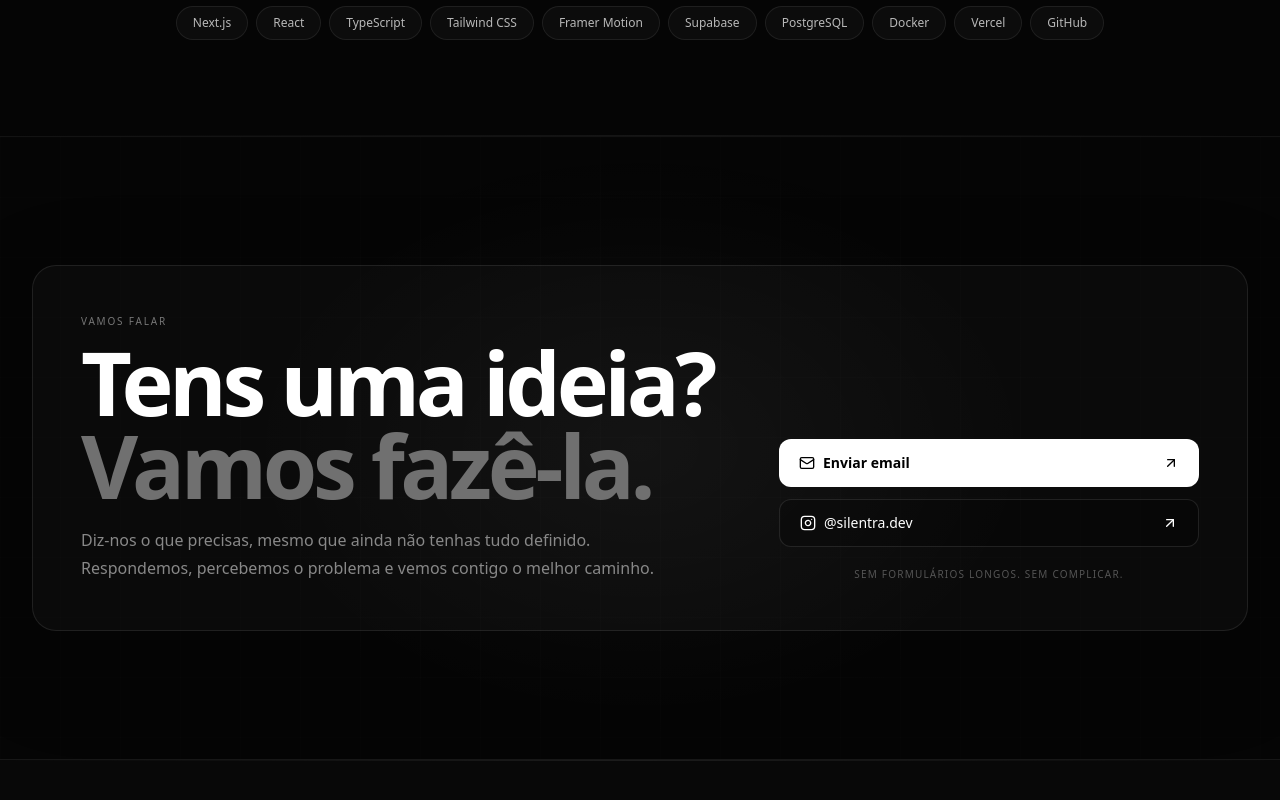
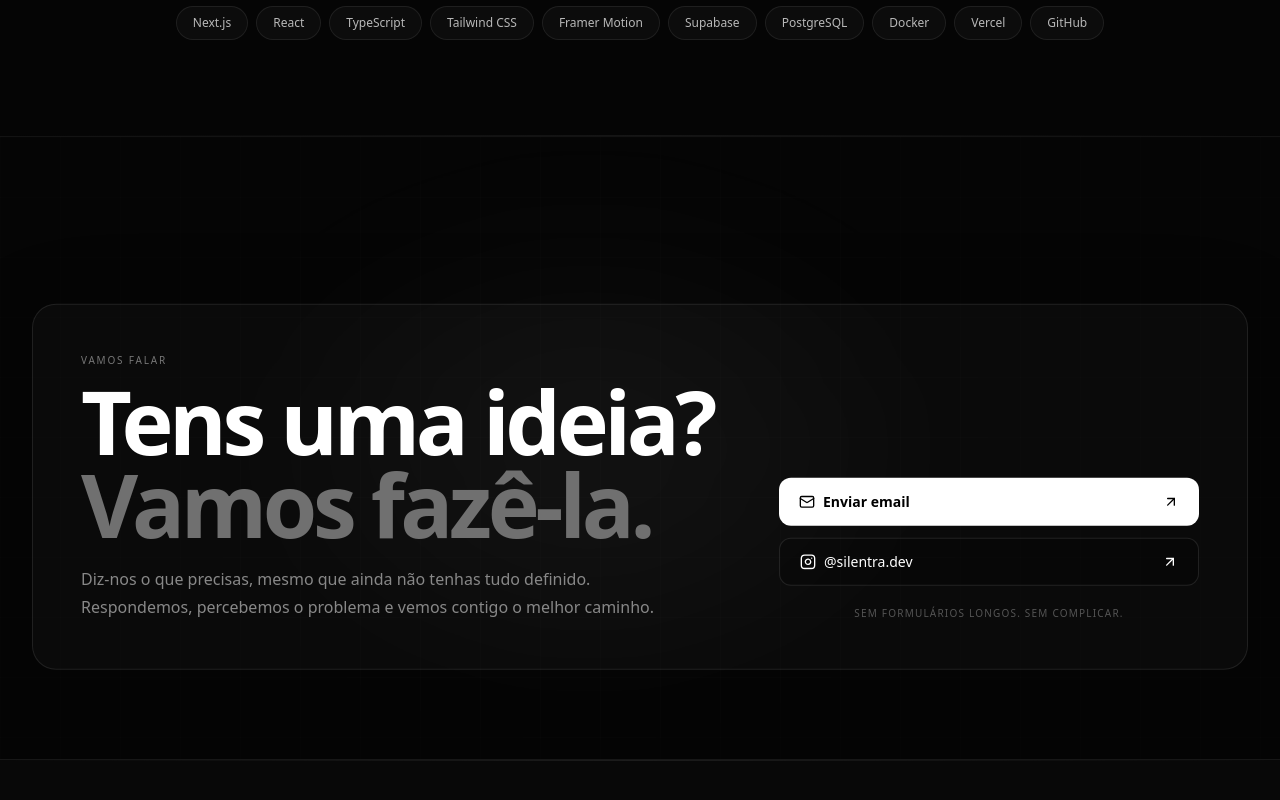
Before and after one commit to martimfm1/silentra-web, a Next.js app: page / in a window 1280 px wide. Shown: the part 5140-5940 px from the top of the page. Built offline with nearby package versions, Linux system fonts and the light colour scheme.

Commit message:
Add scroll-linked CTA motion

```diff
--- a/components/cta.tsx
+++ b/components/cta.tsx
@@ -1,35 +1,34 @@
 "use client";
 
-import { motion } from "framer-motion";
+import { useRef } from "react";
+import { motion, useScroll, useTransform } from "framer-motion";
 import { ArrowUpRight, Instagram, Mail } from "lucide-react";
 
 const email = "mailto:silentra.contact@gmail.com";
 const instagram = "https://www.instagram.com/silentra.dev/";
 
 export function CTA() {
+  const sectionRef = useRef<HTMLElement>(null);
+  const { scrollYProgress } = useScroll({ target: sectionRef, offset: ["start end", "end start"] });
+  const panelY = useTransform(scrollYProgress, [0, 1], [55, -55]);
+  const glowScale = useTransform(scrollYProgress, [0, 0.5, 1], [0.85, 1.1, 0.9]);
+  const glowX = useTransform(scrollYProgress, [0, 1], ["-8%", "8%"]);
+
   return (
-    <section id="contact" className="relative overflow-hidden border-t border-white/[0.06] py-24 sm:py-28 lg:py-32" aria-label="Contactar a Silentra">
-      <div aria-hidden="true" className="pointer-events-none absolute inset-0">
-        <div className="absolute left-1/2 top-1/2 h-[620px] w-[900px] -translate-x-1/2 -translate-y-1/2 rounded-full bg-[radial-gradient(ellipse_at_center,rgba(255,255,255,0.045)_0%,transparent_68%)]" />
-        <div className="absolute inset-0 bg-grid opacity-40" />
-      </div>
+    <section id="contact" ref={sectionRef} className="relative overflow-hidden border-t border-white/[0.06] py-24 sm:py-28 lg:py-32" aria-label="Contactar a Silentra">
+      <motion.div style={{ scale: glowScale, x: glowX }} aria-hidden="true" className="pointer-events-none absolute left-1/2 top-1/2 h-[620px] w-[900px] -translate-x-1/2 -translate-y-1/2 rounded-full bg-[radial-gradient(ellipse_at_center,rgba(255,255,255,0.045)_0%,transparent_68%)] blur-3xl" />
+      <div aria-hidden="true" className="pointer-events-none absolute inset-0 bg-grid opacity-40" />
 
       <div className="relative mx-auto w-full max-w-7xl px-4 sm:px-6 lg:px-8">
-        <div className="overflow-hidden rounded-[1.5rem] border border-white/[0.09] bg-white/[0.025] p-6 shadow-[0_30px_100px_rgba(0,0,0,0.24)] sm:p-9 lg:p-12">
+        <motion.div style={{ y: panelY }} className="overflow-hidden rounded-[1.5rem] border border-white/[0.09] bg-white/[0.025] p-6 shadow-[0_30px_100px_rgba(0,0,0,0.24)] sm:p-9 lg:p-12">
           <div className="grid items-end gap-10 lg:grid-cols-[minmax(0,1fr)_minmax(320px,420px)] lg:gap-16">
-            <motion.div initial={{ opacity: 0, y: 18 }} whileInView={{ opacity: 1, y: 0 }} viewport={{ once: true, margin: "-80px" }} transition={{ duration: 0.6 }} className="max-w-2xl">
+            <motion.div initial={{ opacity: 0, y: 24 }} whileInView={{ opacity: 1, y: 0 }} viewport={{ once: true, amount: 0.35 }} transition={{ duration: 0.7 }} className="max-w-2xl">
               <p className="mb-3 text-[10px] font-medium uppercase tracking-[0.18em] text-[#777]">Vamos falar</p>
-              <h2 className="text-balance text-[clamp(2.5rem,7vw,5.5rem)] font-semibold leading-[0.94] tracking-[-0.05em] text-white">
-                Tens uma ideia?
-                <br />
-                <span className="text-[#707070]">Vamos fazê-la.</span>
-              </h2>
-              <p className="mt-5 max-w-xl text-pretty text-sm leading-6 text-[#888] sm:text-base sm:leading-7">
-                Diz-nos o que precisas, mesmo que ainda não tenhas tudo definido. Respondemos, percebemos o problema e vemos contigo o melhor caminho.
-              </p>
+              <h2 className="text-balance text-[clamp(2.5rem,7vw,5.5rem)] font-semibold leading-[0.94] tracking-[-0.05em] text-white">Tens uma ideia?<br /><span className="text-[#707070]">Vamos fazê-la.</span></h2>
+              <p className="mt-5 max-w-xl text-pretty text-sm leading-6 text-[#888] sm:text-base sm:leading-7">Diz-nos o que precisas, mesmo que ainda não tenhas tudo definido. Respondemos, percebemos o problema e vemos contigo o melhor caminho.</p>
             </motion.div>
 
-            <motion.div initial={{ opacity: 0, y: 18 }} whileInView={{ opacity: 1, y: 0 }} viewport={{ once: true, margin: "-80px" }} transition={{ duration: 0.6, delay: 0.1 }} className="flex flex-col gap-3">
+            <motion.div initial={{ opacity: 0, x: 22 }} whileInView={{ opacity: 1, x: 0 }} viewport={{ once: true, amount: 0.35 }} transition={{ duration: 0.7, delay: 0.12 }} className="flex flex-col gap-3">
               <a href={email} className="group inline-flex min-h-12 items-center justify-between gap-4 rounded-xl bg-white px-5 py-3 text-sm font-semibold text-black transition hover:bg-white/90 focus-visible:outline-none focus-visible:ring-2 focus-visible:ring-white/60">
                 <span className="inline-flex items-center gap-2"><Mail size={16} aria-hidden="true" /> Enviar email</span>
                 <ArrowUpRight size={16} className="transition-transform group-hover:-translate-y-0.5 group-hover:translate-x-0.5" aria-hidden="true" />
@@ -41,7 +40,7 @@ export function CTA() {
               <p className="pt-2 text-center text-[10px] uppercase tracking-[0.12em] text-[#555]">Sem formulários longos. Sem complicar.</p>
             </motion.div>
           </div>
-        </div>
+        </motion.div>
       </div>
     </section>
   );
```
